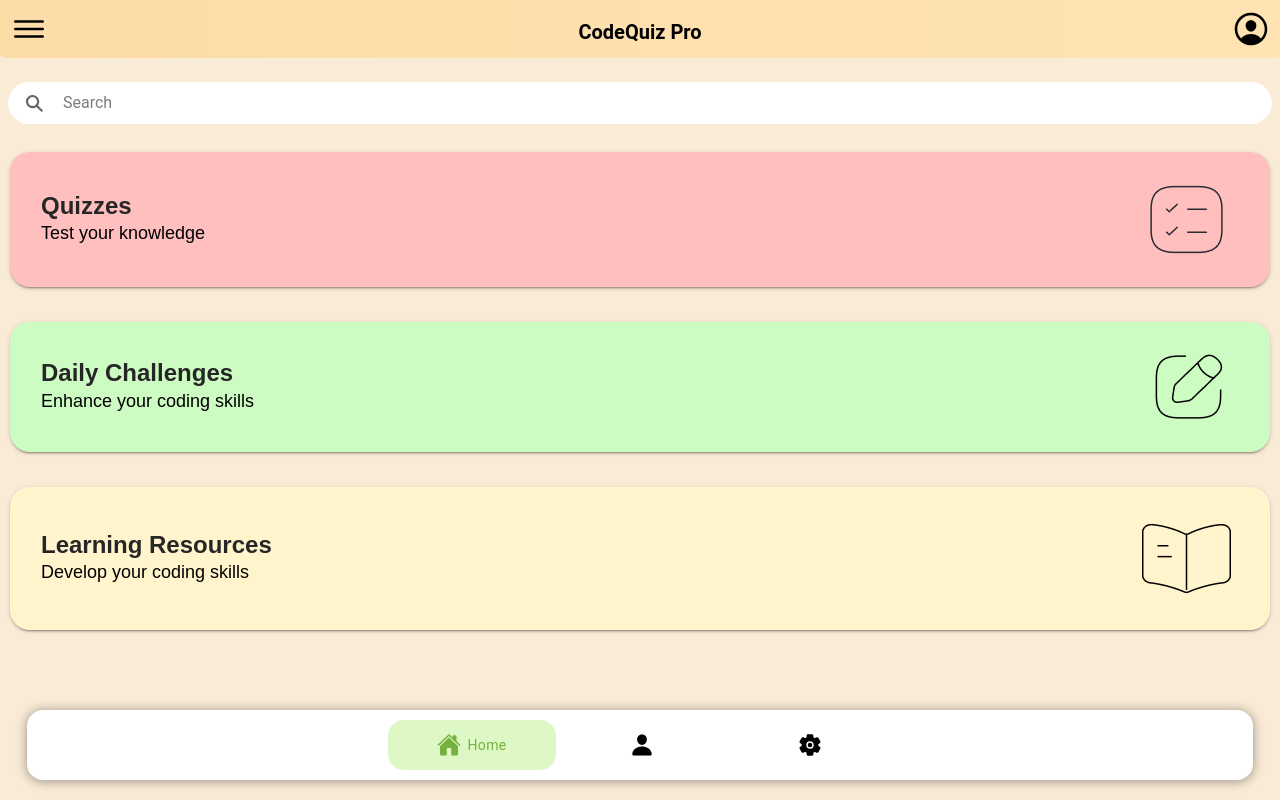
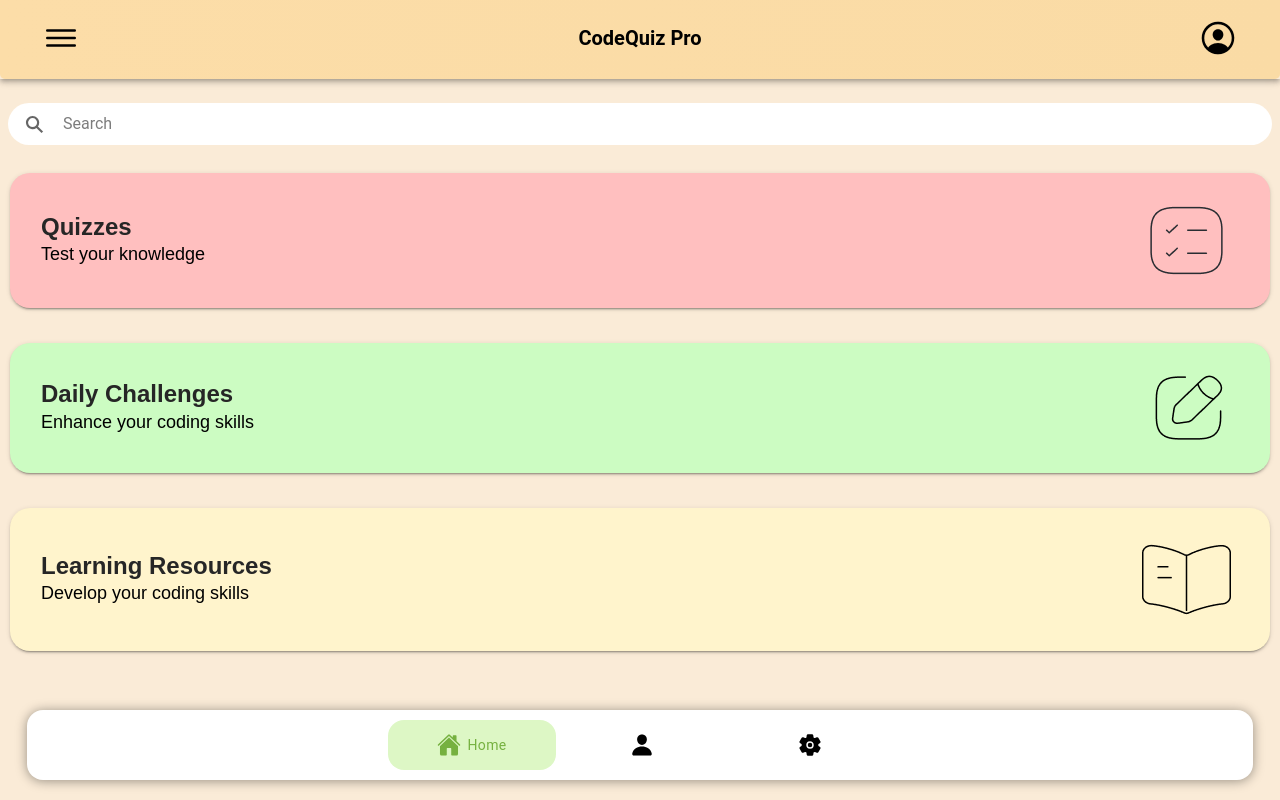
Before and after one commit to Mingkang0/CodeQuizPro, a React (Vite) app: page /home in a window 1280 px wide. Built offline with nearby package versions, Linux system fonts and the light colour scheme; a web font is replaced by a local one.

Commit message:
Open quiz.tsx .css and change div header to ion-header

```diff
--- a/src/pages/Tab1.css
+++ b/src/pages/Tab1.css
@@ -1,17 +1,29 @@
 .custom-icon{
   font-size: 2.5rem;
   margin: 6px;
+  text-decoration: none;
 }
 
-.header {
+.custom-button {
+  --background: transparent; /* Set the background color */
+  --color: black; /* Set the text color */
+  font-size: 24px;
+  text-decoration: none !important; /* Remove text decoration */
+}
+
+ion-toolbar.header {
   display: flex; /* Use Flexbox to arrange children in a row */
   align-items: center; /* Vertically center the children */
   justify-content: space-between;
-  background: -webkit-linear-gradient(right, #ffe3b3, #fcdda8);
+  --background: -webkit-linear-gradient(right, #fadba5, #fcdda8);
   color:black;
   padding:3px;
   border-bottom-left-radius: 5px;
   border-bottom-right-radius: 5px;
+  text-align: center;
+}
+ion-header.Header{
+  --ion-header-box-shadow: none;
 }
 
 .header-text{
@@ -32,6 +44,7 @@ ion-searchbar.searchbar {
 
 .search-container{
   padding-top:6px;
+  background-color: transparent;
 }
 .card-button {
   display: flex;
@@ -77,3 +90,7 @@ ion-searchbar.searchbar {
   display: flex;
   align-items: center;
 }
+
+.content{
+  align-items: center;
+}
--- a/src/pages/Tab1.tsx
+++ b/src/pages/Tab1.tsx
@@ -1,7 +1,7 @@
 import { IonContent, IonHeader, IonPage, IonTitle, IonToolbar, IonItem, IonLabel } from '@ionic/react';
 import ExploreContainer from '../components/ExploreContainer';
 import './Tab1.css';
-import { IonIcon } from '@ionic/react';
+import { IonIcon, IonButton, IonButtons } from '@ionic/react';
 import { menuOutline, personCircleOutline, bookOutline } from 'ionicons/icons';
 import { IonSearchbar } from '@ionic/react';
 import { IonCard, IonCardContent, IonCardTitle } from '@ionic/react';
@@ -12,25 +12,34 @@ import challenges from '../assests/edit.png'
 const Home: React.FC = () => {
   return (
     <IonPage>
+      <IonHeader className='Header'>
+        <IonToolbar className='header'>
+          <IonButtons slot="start">
+            <IonButton className='custom-button'>
+              <IonIcon icon={menuOutline} className='custom-icon' />
+            </IonButton>
+          </IonButtons>
+          <IonLabel className='header-text' style={{textAlign:'center'}}>CodeQuiz Pro</IonLabel>
+          <IonButtons slot="end">
 
-      <IonContent style={{'--ion-background-color':'antiquewhite'}} fullscreen>
+            <IonButton className='custom-button'>
+              <IonIcon icon={personCircleOutline} className='custom-icon' />
+            </IonButton>
+          </IonButtons>
+        </IonToolbar>
+      </IonHeader>
+
+      <IonContent style={{ '--ion-background-color': 'antiquewhite' }} fullscreen>
         <link href="https://fonts.googleapis.com/css?family=Inria+Sans" rel="stylesheet" />
 
-        <div className="header">
-          <IonIcon icon={menuOutline} className="custom-icon" />
 
-          <IonLabel className='header-text'>CodeQuiz Pro</IonLabel>
-
-          <IonIcon icon={personCircleOutline} className='custom-icon' />
-
-        </div>
         <div className='content'>
           <div className='search-container'>
             <IonSearchbar className='searchbar'></IonSearchbar>
           </div>
           <div className='quiz'>
             <IonCard className="card-button">
-              <IonCardContent className="card-content" style={{backgroundColor: '#ffbfbf'}}>
+              <IonCardContent className="card-content" style={{ backgroundColor: '#ffbfbf' }}>
                 <div className="left-content">
                   <IonCardTitle className="card-title">Quizzes</IonCardTitle>
                   <div className="card-text">Test your knowledge</div>
@@ -42,7 +51,7 @@ const Home: React.FC = () => {
             </IonCard>
           </div>
           <div className='challenges'>
-            <IonCard className="card-button" style={{backgroundColor: '#ccfcc2', marginTop:'30px'}}>
+            <IonCard className="card-button" style={{ backgroundColor: '#ccfcc2', marginTop: '30px' }}>
               <IonCardContent className="card-content">
                 <div className="left-content">
                   <IonCardTitle className="card-title">Daily Challenges</IonCardTitle>
@@ -55,7 +64,7 @@ const Home: React.FC = () => {
             </IonCard>
           </div>
           <div className='learning'>
-            <IonCard className="card-button" style={{backgroundColor: '#fff4cc'}}>
+            <IonCard className="card-button" style={{ backgroundColor: '#fff4cc' }}>
               <IonCardContent className="card-content">
                 <div className="left-content">
                   <IonCardTitle className="card-title">Learning Resources</IonCardTitle>
```
Also changed, not shown: src/pages/Quiz.css (added), src/pages/Quiz.tsx (added).
